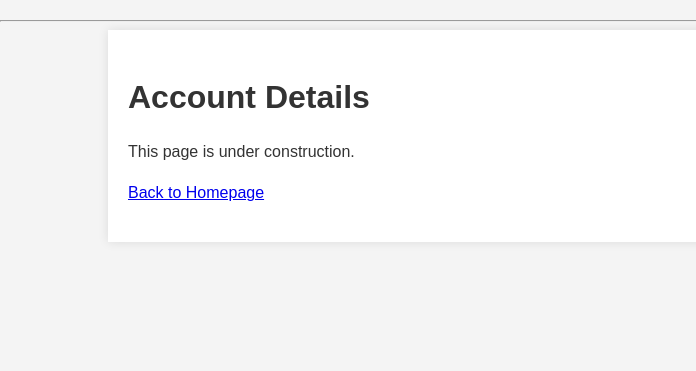
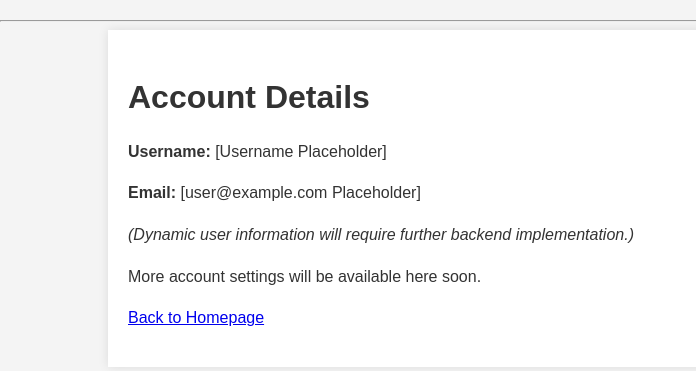
Before and after one commit to Simone-One/smallvanilla, a Flask app: page /account in a window 1280 px wide. Shown: the part 80-451 px from the top of the page, without its empty margins (0-696 px from the left). Run offline with Flask 3, Linux system fonts and the light colour scheme; the visitor is signed in with stand-in values (Sample User, id 1).

Commit message:
fix: Populate README and placeholder pages, remove root HTML files
Addresses your feedback regarding empty or placeholder-only files and cleans up repository structure.

Changes:
- Deleted duplicate HTML files (`account.html`, `hoempage.html`, `login.html`, `notification.html`, `postcreate.html`) from the root directory. These were redundant as correct versions exist in `templates/`.
- Significantly updated `README.md` with a project description, list of features, technology stack (Python, Flask, SQLite), and detailed setup/run instructions.
- Enhanced `templates/account.html` by replacing the "under construction" message with more specific placeholder text for account details.
- Enhanced `templates/notification.html` by replacing the "under construction" message with a "You have no new notifications at the moment." message.

```diff
--- a/templates/account.html
+++ b/templates/account.html
@@ -21,7 +21,10 @@
 
     <div class="container">
         <h1>Account Details</h1>
-        <p>This page is under construction.</p>
+        <p><strong>Username:</strong> <span id="username-placeholder">[Username Placeholder]</span></p>
+        <p><strong>Email:</strong> <span id="email-placeholder">[user@example.com Placeholder]</span></p>
+        <p><em>(Dynamic user information will require further backend implementation.)</em></p>
+        <p>More account settings will be available here soon.</p>
         <p><a href="{{ url_for('hello_world') }}">Back to Homepage</a></p>
     </div>
 </body>
--- a/templates/notification.html
+++ b/templates/notification.html
@@ -21,7 +21,7 @@
 
     <div class="container">
         <h1>Notifications</h1>
-        <p>This page is under construction.</p>
+        <p>You have no new notifications at the moment.</p>
         <p><a href="{{ url_for('hello_world') }}">Back to Homepage</a></p>
     </div>
 </body>
```
Also changed, not shown: README.md, account.html (deleted), hoempage.html (deleted), login.html (deleted), notification.html (deleted), postcreate.html (deleted).
